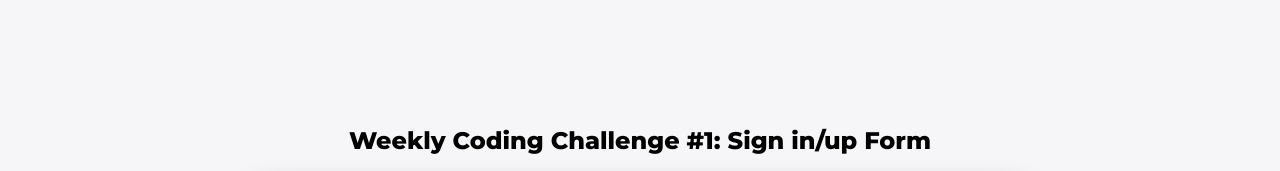
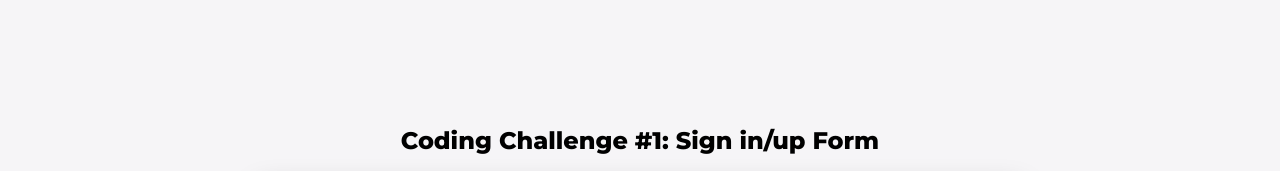
Before and after one commit to atownswebdev/signup, a website: page index.html in a window 1280 px wide. Shown: the top 171 px of the page. Drawn offline with Linux system fonts and the light colour scheme.

Commit message:
Update index.html

```diff
--- a/index.html
+++ b/index.html
@@ -9,7 +9,7 @@
     <title>Slider Sign In/Sign Up Form</title>
   </head>
   <body>
-    <h2>Weekly Coding Challenge #1: Sign in/up Form</h2>
+    <h2>Coding Challenge #1: Sign in/up Form</h2>
     <div class="container" id="container">
       <div class="form-container sign-up-container">
         <form action="#">
```
